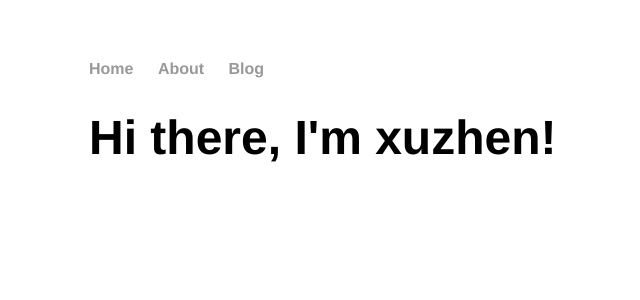
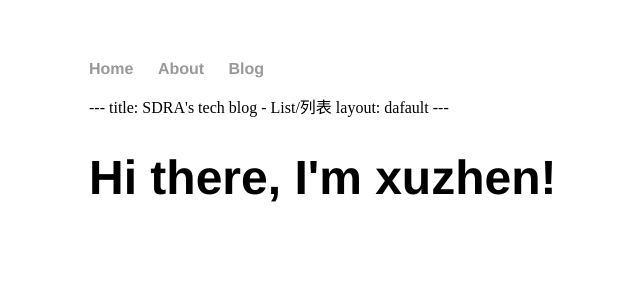
Before and after one commit to sdra/sdra.github.io, a Jekyll site: the page index.html, which Jekyll copies as it is, in a window 1280 px wide. Shown: the top 300 px of the page, without its empty margins (103-743 px from the left). Built offline with Jekyll 4.4.1, drawn with Linux system fonts in a browser that asks for light colours; Markdown is read by kramdown in place of the engine named in the settings.

Commit message:
Update index.html

```diff
--- a/index.html
+++ b/index.html
@@ -9,10 +9,14 @@
     		<ul>
         		<li><a href="/">Home</a></li>
 	        	<li><a href="/about">About</a></li>
-        		<li><a href="/blog">Blog</a></li>
+	        	<li><a href="/blog">Blog</a></li>
     		</ul>
 		</nav>
 		<div class="container">
+			---
+            title: SDRA's tech blog - List/列表
+            layout: dafault
+            ---
     		<div class="blurb">
         		<h1>Hi there, I'm xuzhen!</h1>
     		</div><!-- /.blurb -->
```
